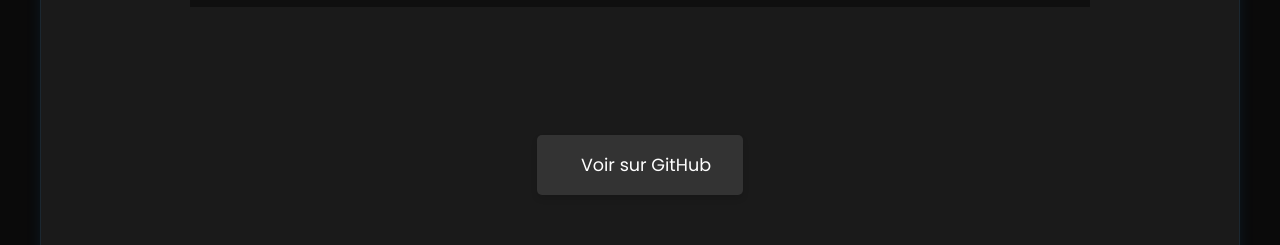
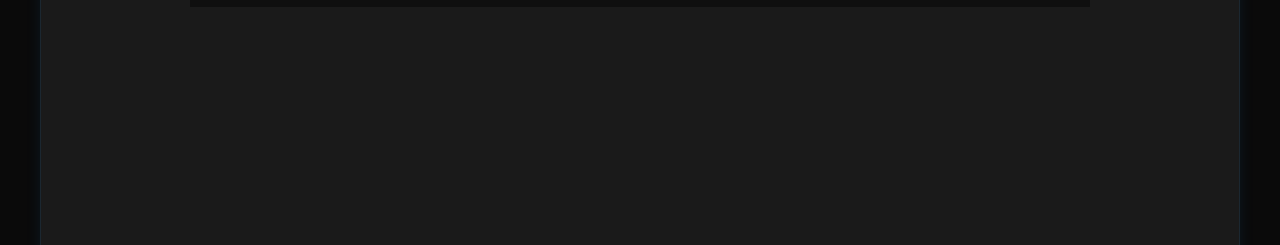
Before and after one commit to ELREBEU/portfolio, a React (Create React App) app: page /saeg3 in a window 1280 px wide. Shown: the part 3180-3425 px from the top of the page. Built offline with nearby package versions, Linux system fonts and the light colour scheme.

Commit message:
remove: github links

```diff
--- a/src/pages/SAEG3.js
+++ b/src/pages/SAEG3.js
@@ -61,7 +61,6 @@
 sécurisé à chaque service.
 La prochaine étape consistera à intégrer Mailcow, ce qui demandera un travail
 supplémentaire de gestion DNS, sécurité SMTP/IMAP et haute disponibilité."
-            github="https://github.com/ton-profil/ton-projet-infra"
         />
     );
 };
--- a/src/pages/VoteProject.js
+++ b/src/pages/VoteProject.js
@@ -27,7 +27,6 @@
         "Protection contre les votes multiples"
       ]}
       challenges="Le principal défi a été d'assurer la sécurité et l'anonymat des votes tout en maintenant l'intégrité du système. J'ai dû implémenter un système de cryptage robuste et concevoir une architecture qui empêche les fraudes tout en garantissant qu'un électeur ne peut voter qu'une seule fois."
-      github="https://github.com/ELREBEU/vote-electronique"
     />
   );
 };
--- a/src/pages/WebScrapingProject.js
+++ b/src/pages/WebScrapingProject.js
@@ -48,7 +48,6 @@
 aléas des pages web modernes.
 Ce projet a été un excellent exercice pour renforcer mes compétences en scraping, automation
 et compréhension des interactions web."
-            github="https://github.com/ELREBEU"
         />
     );
 };
```
Also changed, not shown: 1 other file (tests, documents, lock files or other folders).
